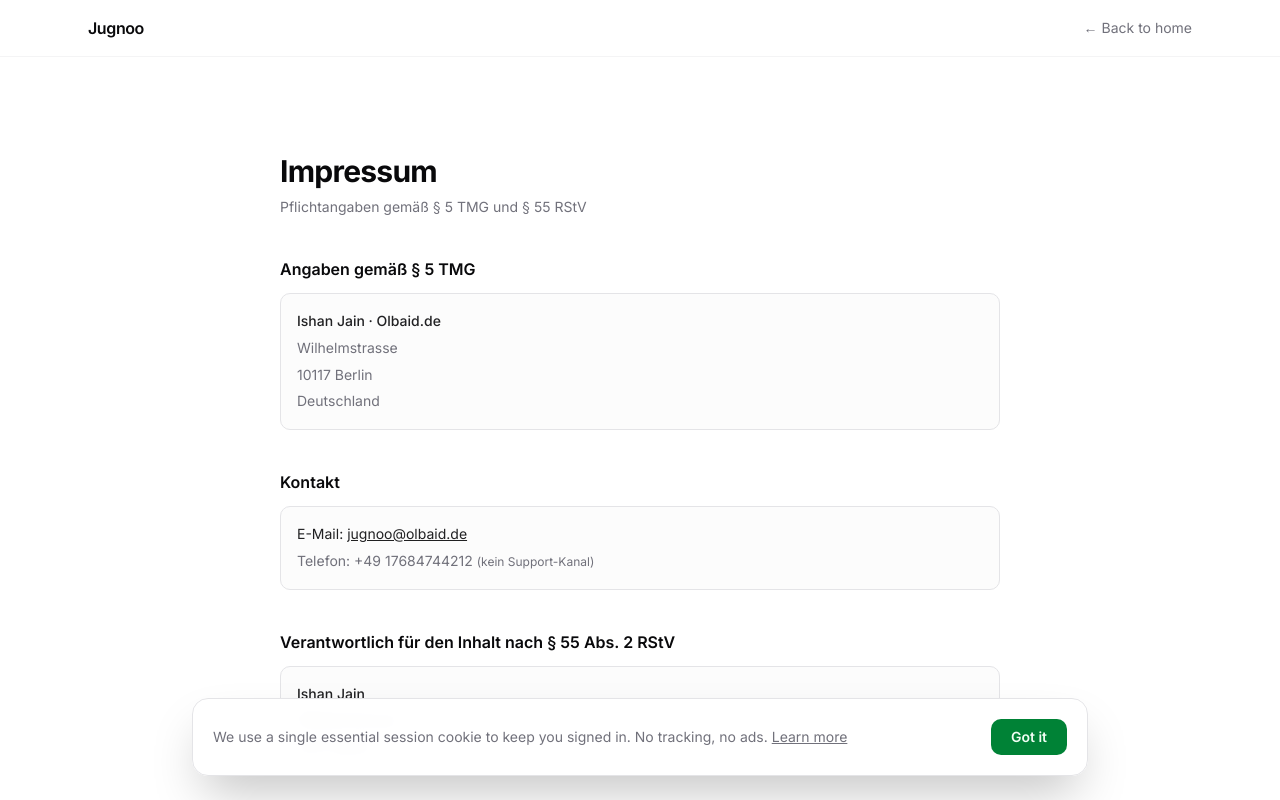
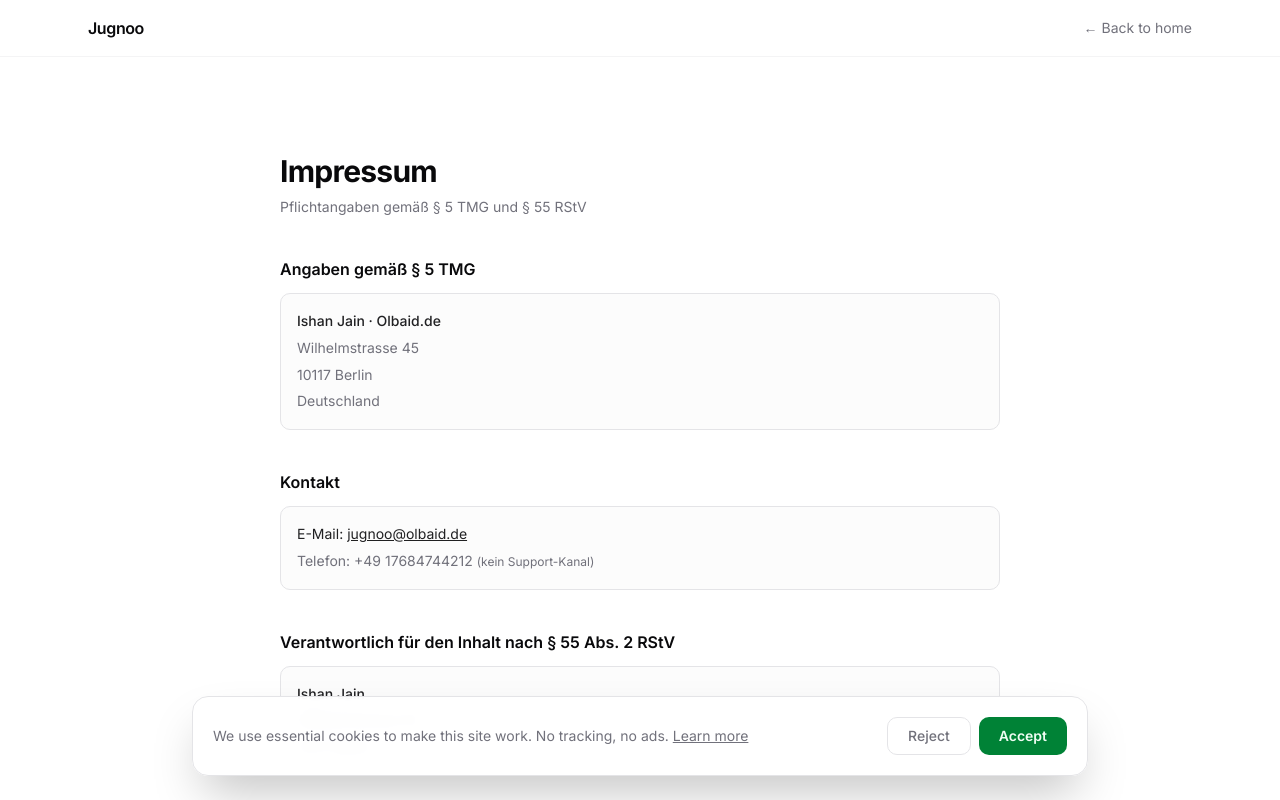
Before and after one commit to jainishan2323/google-review-app, a Next.js app in the folder apps/landing/: page /impressum in a window 1280 px wide. Shown: the top 800 px of the page. Built offline with nearby package versions, Linux system fonts and the light colour scheme.

Commit message:
privacy banner

```diff
--- a/apps/landing/src/app/impressum/page.tsx
+++ b/apps/landing/src/app/impressum/page.tsx
@@ -32,7 +32,7 @@ export default function ImpressumPage() {
             <h2 className="mb-3 text-base font-semibold text-foreground">Angaben gemäß § 5 TMG</h2>
             <div className="rounded-lg border border-border bg-muted/30 p-4 space-y-1">
               <p className="font-medium">Ishan Jain · Olbaid.de</p>
-              <p className="text-muted-foreground">Wilhelmstrasse</p>
+              <p className="text-muted-foreground">Wilhelmstrasse 45</p>
               <p className="text-muted-foreground">10117 Berlin</p>
               <p className="text-muted-foreground">Deutschland</p>
             </div>
@@ -79,7 +79,7 @@ export default function ImpressumPage() {
             </h2>
             <div className="rounded-lg border border-border bg-muted/30 p-4 space-y-1">
               <p className="font-medium">Ishan Jain</p>
-              <p className="text-muted-foreground">Wilhelmstrasse</p>
+              <p className="text-muted-foreground">Wilhelmstrasse 45</p>
               <p className="text-muted-foreground">10117 Berlin</p>
             </div>
           </section>
--- a/apps/landing/src/app/privacy/page.tsx
+++ b/apps/landing/src/app/privacy/page.tsx
@@ -36,7 +36,7 @@ export default function PrivacyPage() {
             </p>
             <div className="mt-3 rounded-lg border border-border bg-muted/30 p-4 text-sm">
               <p className="font-medium">Ishan Jain · Olbaid.de</p>
-              <p className="mt-1 text-muted-foreground">Wilhelmstrasse</p>
+              <p className="mt-1 text-muted-foreground">Wilhelmstrasse 45</p>
               <p className="text-muted-foreground">10117 Berlin, Germany</p>
               <p className="mt-2 text-muted-foreground">
                 Email: <a href="mailto:jugnoo@olbaid.de" className="underline hover:text-foreground">jugnoo@olbaid.de</a>
--- a/apps/landing/src/app/terms/page.tsx
+++ b/apps/landing/src/app/terms/page.tsx
@@ -35,7 +35,7 @@ export default function TermsPage() {
             </p>
             <div className="mt-3 rounded-lg border border-border bg-muted/30 p-4">
               <p className="font-medium">Ishan Jain · Olbaid.de</p>
-              <p className="mt-1 text-muted-foreground">Wilhelmstrasse</p>
+              <p className="mt-1 text-muted-foreground">Wilhelmstrasse 45</p>
               <p className="text-muted-foreground">10117 Berlin, Germany</p>
               <p className="mt-2 text-muted-foreground">
                 Email: <a href="mailto:jugnoo@olbaid.de" className="underline hover:text-foreground">jugnoo@olbaid.de</a>
--- a/apps/landing/src/components/CookieBanner.tsx
+++ b/apps/landing/src/components/CookieBanner.tsx
@@ -9,7 +9,8 @@ export function CookieBanner() {
   const [visible, setVisible] = useState(false);
 
   useEffect(() => {
-    if (!localStorage.getItem(STORAGE_KEY)) {
+    const isLocal = window.location.hostname === "localhost";
+    if (isLocal || !localStorage.getItem(STORAGE_KEY)) {
       setVisible(true);
     }
   }, []);
@@ -19,23 +20,36 @@ export function CookieBanner() {
     setVisible(false);
   };
 
+  const reject = () => {
+    localStorage.setItem(STORAGE_KEY, "rejected");
+    setVisible(false);
+  };
+
   if (!visible) return null;
 
   return (
     <div className="fixed bottom-0 left-0 right-0 z-50 p-4 sm:p-6">
       <div className="mx-auto flex max-w-4xl flex-col gap-4 rounded-2xl border border-border bg-background/95 p-5 shadow-2xl backdrop-blur sm:flex-row sm:items-center sm:justify-between">
         <p className="text-sm text-muted-foreground">
-          We use a single essential session cookie to keep you signed in. No tracking, no ads.{" "}
+          We use essential cookies to make this site work. No tracking, no ads.{" "}
           <Link href="/privacy#cookies" className="underline hover:text-foreground">
             Learn more
           </Link>
         </p>
-        <button
-          onClick={accept}
-          className="shrink-0 rounded-lg bg-primary px-5 py-2 text-sm font-semibold text-primary-foreground transition-opacity hover:opacity-90"
-        >
-          Got it
-        </button>
+        <div className="flex shrink-0 gap-2">
+          <button
+            onClick={reject}
+            className="rounded-lg border border-border px-5 py-2 text-sm font-medium text-muted-foreground transition-colors hover:text-foreground"
+          >
+            Reject
+          </button>
+          <button
+            onClick={accept}
+            className="rounded-lg bg-primary px-5 py-2 text-sm font-semibold text-primary-foreground transition-opacity hover:opacity-90"
+          >
+            Accept
+          </button>
+        </div>
       </div>
     </div>
   );
```
